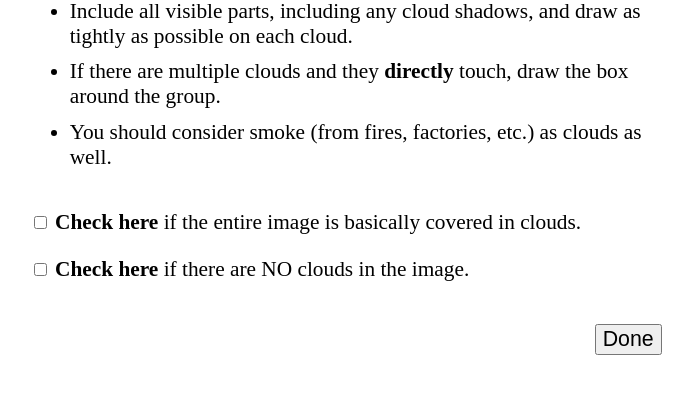
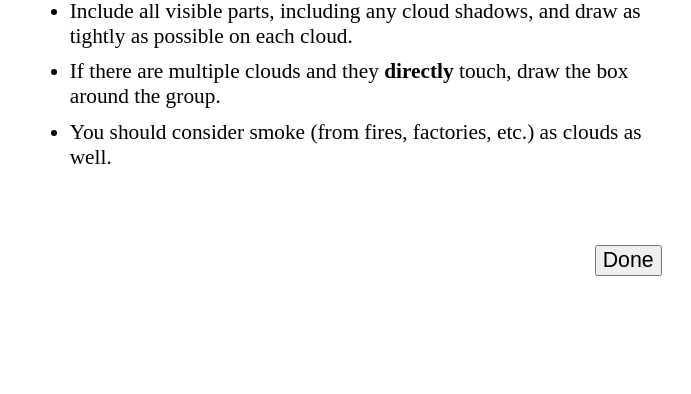
Before and after one commit to BradNeuberg/cloudless, a Django app: page /train/annotate in a window 1280 px wide. Shown: the part 159-553 px from the top of the page, without its empty margins (589-1280 px from the left). Run offline with Django 3.2, Linux system fonts and the light colour scheme; data that the repository does not hold is empty; some libraries are stand-ins or nearby versions.

Commit message:
Remove checkboxes from UI for now.

```diff
--- a/src/annotate/train/static/css/draw_bbox.css
+++ b/src/annotate/train/static/css/draw_bbox.css
@@ -25,13 +25,6 @@
   padding-bottom: 0.5em;
 }
 
-.all-image-cloud {
-  padding-top: 0.4em;
-}
-
-.no-clouds {
-  padding-top: 1em;
-}
 
 .done {
   float: right;
--- a/src/annotate/train/templates/train/annotate.html
+++ b/src/annotate/train/templates/train/annotate.html
@@ -33,19 +33,6 @@
             <li>You should consider smoke (from fires, factories, etc.) as clouds as well.</li>
           </ul>
 
-          <div class="all-image-cloud">
-            <input name="all-image-cloud" type="checkbox" value="true" />
-            <label for="all-image-cloud">
-              <b>Check here</b> if the entire image is basically covered in clouds.
-            </label>
-          </div>
-
-          <div class="no-clouds">
-            <input name="no-clouds" type="checkbox" value="true" />
-            <label for="no-clouds">
-              <b>Check here</b> if there are NO clouds in the image.
-            </label>
-          </div>
 
           <button class="done" type="submit">Done</button>
         </div>
```
Also changed, not shown: src/annotate/README.md.
